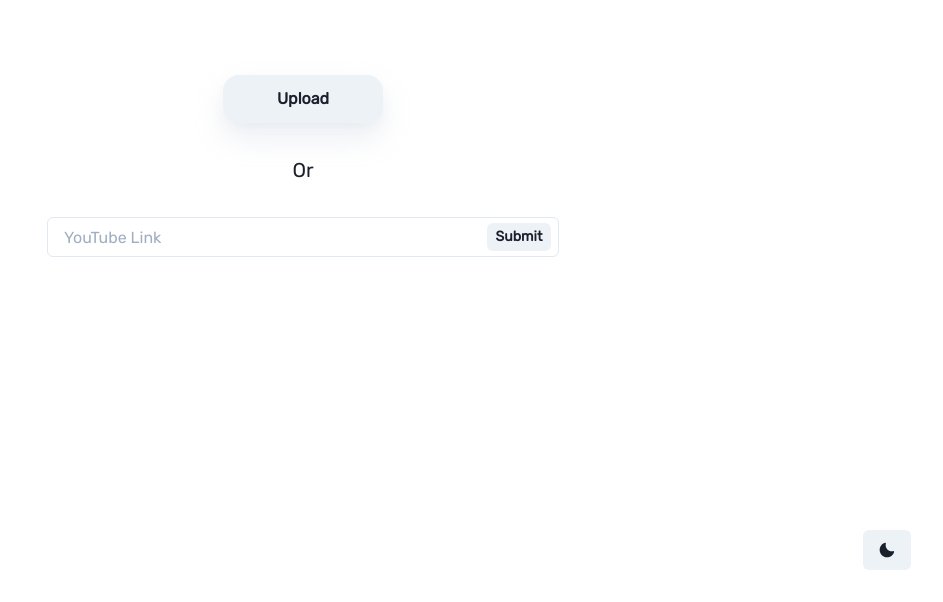
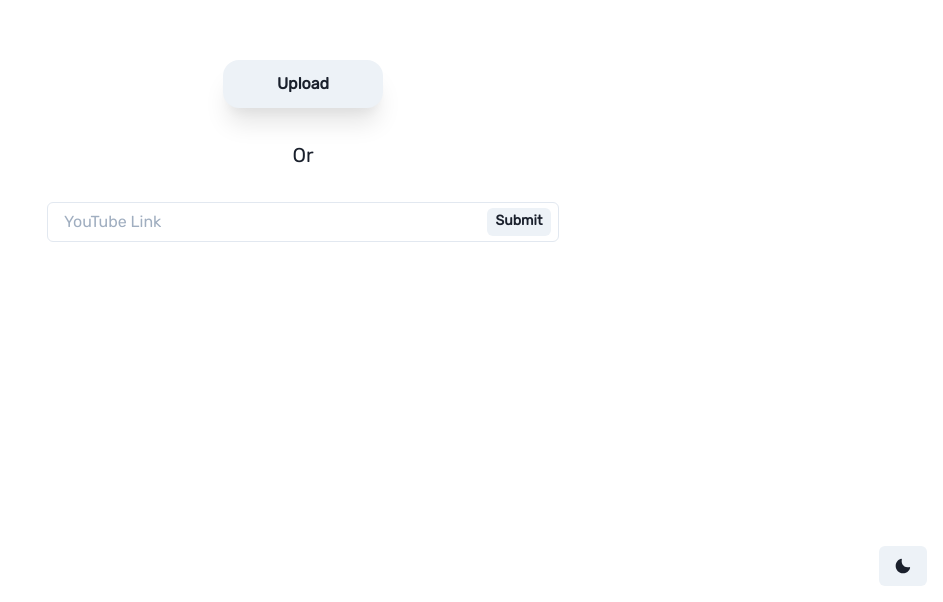
Before and after one commit to Poliphria/wave, a Next.js app: page / in a window 1280 px wide. Shown: the part 198-800 px from the top of the page, without its empty margins (337-1280 px from the left). Built offline with nearby package versions, Linux system fonts and the light colour scheme.

Commit message:
Fix shadow on upload button

```diff
--- a/pages/components/Home/YoutubeLink.js
+++ b/pages/components/Home/YoutubeLink.js
@@ -5,6 +5,7 @@ import {
   Button,
   InputGroup,
   InputRightElement,
+  useColorModeValue,
 } from "@chakra-ui/react";
 import { useForm } from "react-hook-form";
 import React, { useState } from "react";
@@ -17,6 +18,8 @@ export default function YoutubeLinkHookForm() {
     register,
     formState: { errors },
   } = useForm();
+
+  const bg = useColorModeValue('white', 'gray.400')
   const router = useRouter();
   const [value, setValue] = useState("");
   const handleChange = (event) => setValue(event.target.value);
@@ -36,7 +39,7 @@ export default function YoutubeLinkHookForm() {
               validate: ytdl.validateURL(value)
             })} */
             pr="4.5rem"
-            type="text"
+            type="textz"
             value={value}
             onChange={handleChange}
             placeholder="YouTube Link"
--- a/pages/index.js
+++ b/pages/index.js
@@ -5,9 +5,9 @@
 import { Container } from "./components/Container";
 import { Text, VStack, Flex } from "@chakra-ui/layout";
 import { Button } from "@chakra-ui/button";
-import { useColorMode, useColorModeValue } from "@chakra-ui/react";
+import { useColorMode } from "@chakra-ui/react";
 import { MoonIcon, SunIcon } from "@chakra-ui/icons";
-import YoutubeLink from "./components/Home/YoutubeLink";
+import YoutubeLinkHookForm from "./components/Home/YoutubeLink";
 import "@fontsource/rubik";
 export default function Home() {
   const { colorMode, toggleColorMode } = useColorMode();
@@ -20,7 +20,7 @@ export default function Home() {
         width="lg"
         height="lg"
         justify="center"
-        flexGrow="1"
+        flexGrow="4"
       >
         <Button
           borderRadius="16px"
@@ -28,22 +28,27 @@ export default function Home() {
           height={12}
           paddingLeft="16px"
           paddingRight="16px"
-          boxShadow="0 5px 10px rgba(154,160,185,.05), 0 15px 30px rgba(166,173,201,.2);"
+          shadow="xl"
+          _focus={{boxShadow: "none", shadow: "xl"}}
         >
           Upload
         </Button>
         <Text>
           Or
         </Text>
-        <YoutubeLink />
+        <YoutubeLinkHookForm />
       </VStack>
       <Flex
         justify="flex-end"
         width="100%"
-        mr="16"
-        mb="8"
+        flexGrow="1"
       >
-        <Button onClick={toggleColorMode} >
+        <Button
+          onClick={toggleColorMode}
+          alignSelf="flex-end"
+          mr="1rem"
+          mb="1rem"
+        >
           {colorMode === 'light' ? <MoonIcon /> : <SunIcon />}
         </Button>
       </Flex>
```
